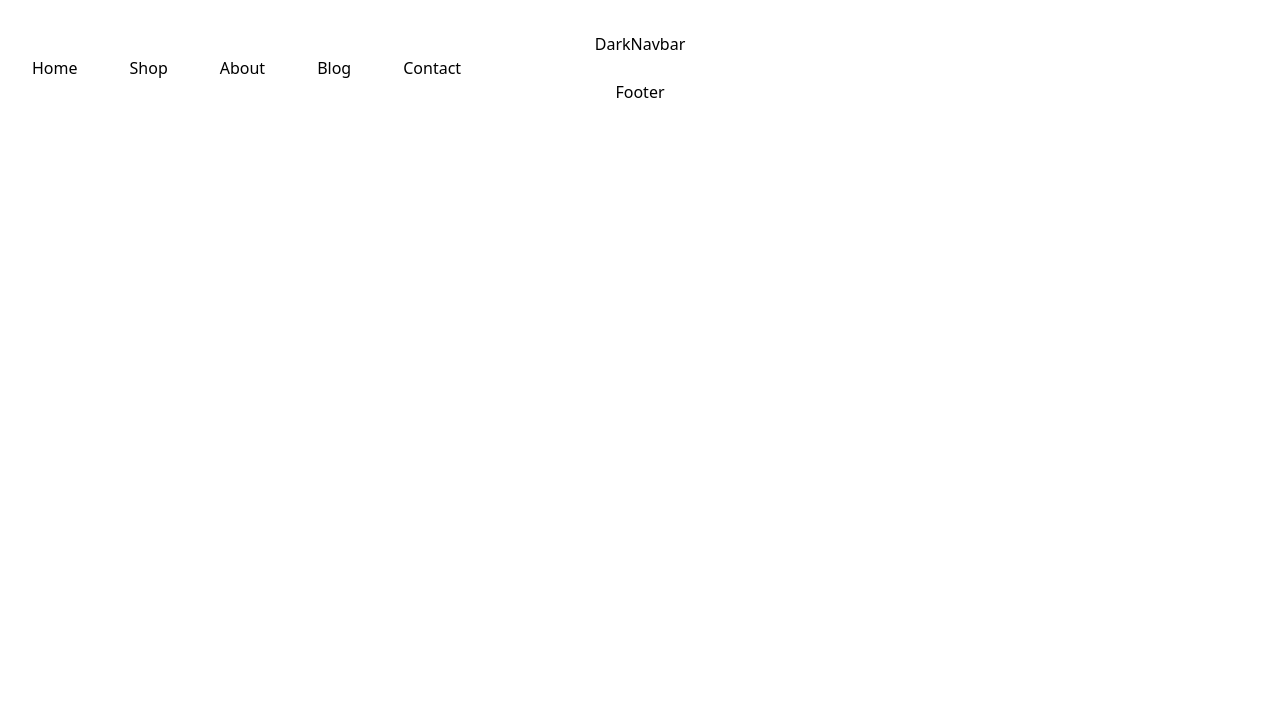
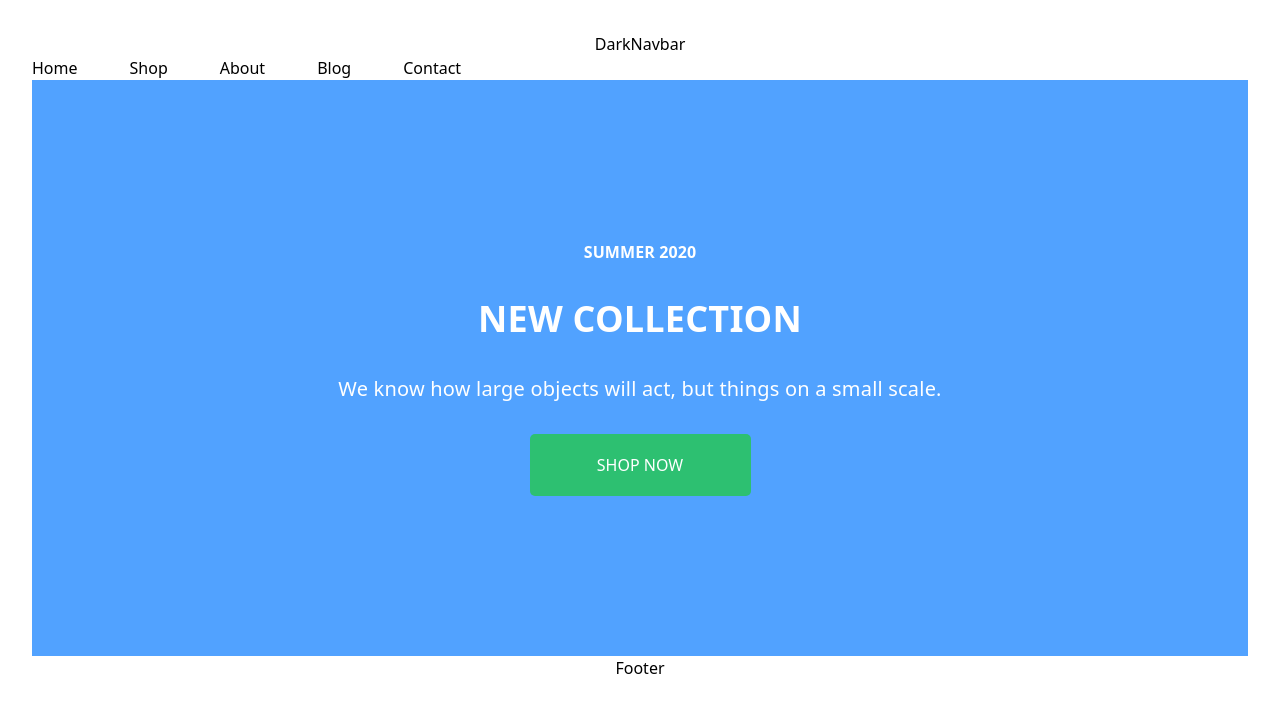
Before and after one commit to mdortca/ecommerce, a React (Vite) app in the folder e-commerce/: page / in a window 1280 px wide. Shown: the top 712 px of the page. Built offline with nearby package versions, Linux system fonts and the light colour scheme.

Commit message:
refactoring HomePage

```diff
--- /dev/null
+++ b/e-commerce/src/components/Carousel.jsx
@@ -0,0 +1,15 @@
+
+function Carousel(){
+    return(
+        <div className="bg-blue-400 pt-[112px] pb-[112px]">
+            <div className="flex flex-col items-center gap-[30px] pt-[48px] pb-[48px]">
+                <h5 className="font-montserrat font-bold text-16 leading-6 tracking-[0.1px] text-center text-[#FFFFFF]">SUMMER 2020</h5>
+                <h1 className="font-montserrat font-bold text-4xl leading-[50px] tracking-[0.2px] text-center text-[#FFFFFF]">NEW COLLECTION</h1>
+                <h4 className="font-montserrat font-normal text-[20px] leading-[30px] tracking-[0.2px] text-center text-[#FFFFFF]">We know how large objects will act, but things on a small scale.</h4>
+                <button className="w-[221px] h-[62px] gap-[10px] rounded-[5px] pt-[15px] pr-[40px] pb-[15px] pl-[40px] bg-[#2DC071] text-white"><h3>SHOP NOW</h3></button>
+            </div>
+        </div>
+    )
+}
+
+export default Carousel
--- a/e-commerce/src/layout/Header.jsx
+++ b/e-commerce/src/layout/Header.jsx
@@ -11,6 +11,7 @@ function Header() {
             <DarkNavbar/>
         </div>
             <LightNavbar/>
+
         </>
     )
 }
--- a/e-commerce/src/pages/HomePage.jsx
+++ b/e-commerce/src/pages/HomePage.jsx
@@ -1,11 +1,10 @@
+import Carousel from '../components/Carousel';
 
 function HomePage() {
 
     return(
         <>
-
-
-
+            <Carousel/>
         </>
     )
 }
```
